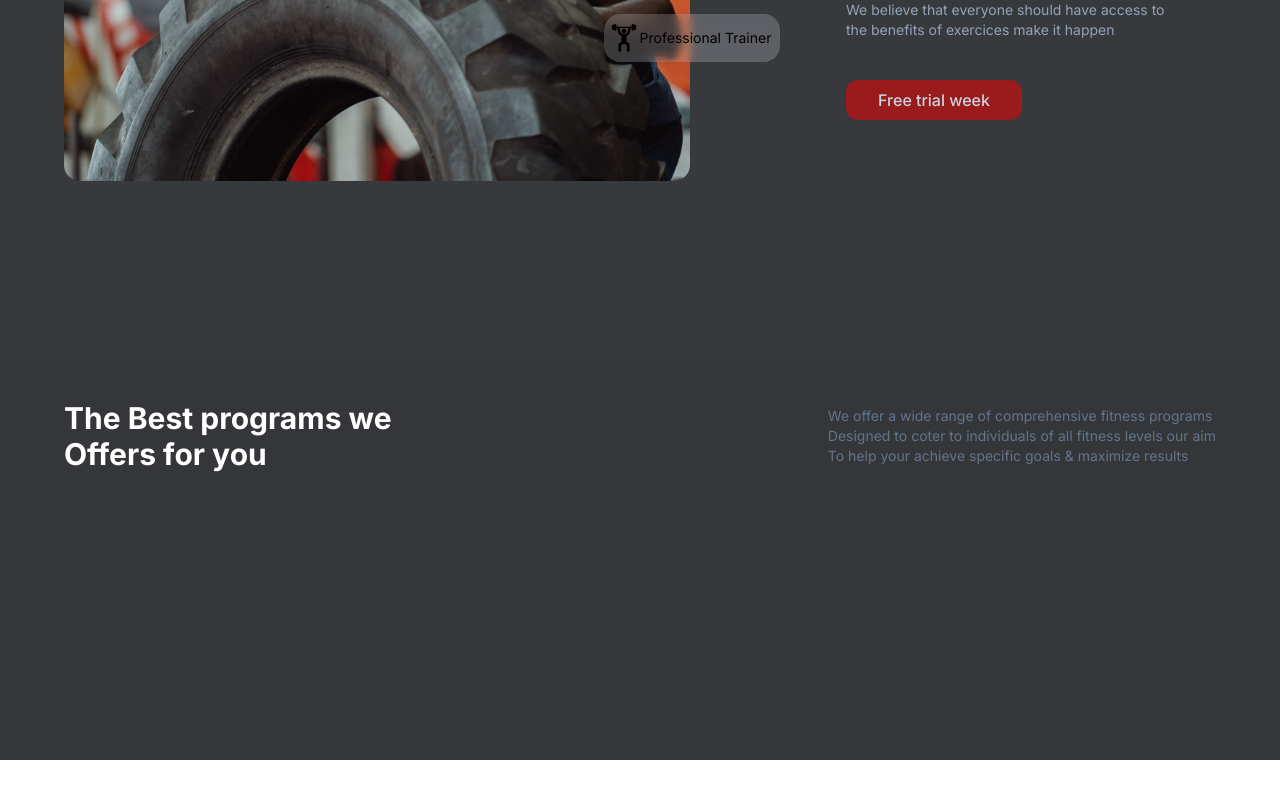
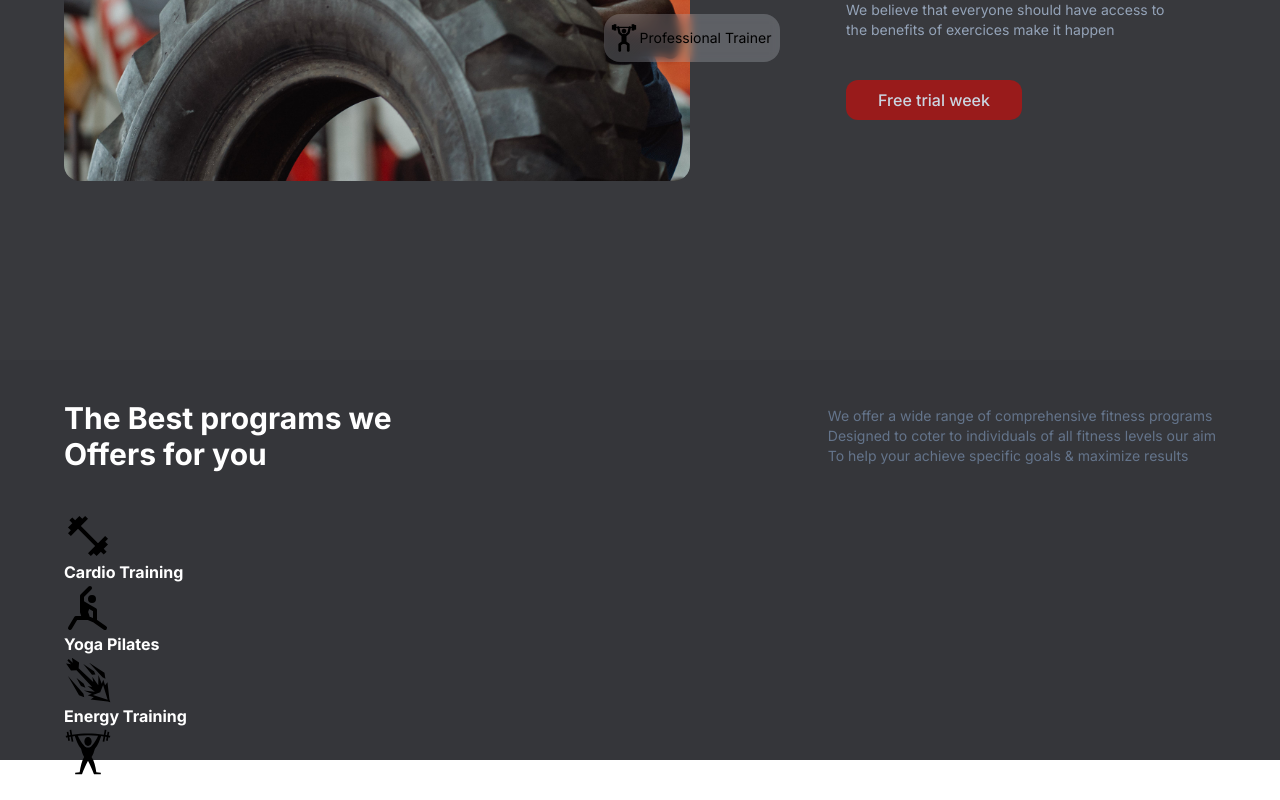
Before and after one commit to tchasinga/gym-rooms, a Next.js app: page / in a window 1280 px wide. Shown: the part 1316-2116 px from the top of the page. Before the commit the page ends 2076 px from the top, so only its background shows below. Built offline with nearby package versions, Linux system fonts and the light colour scheme.

Commit message:
New code is now added

```diff
--- a/src/app/components/BestOffer.jsx
+++ b/src/app/components/BestOffer.jsx
@@ -1,4 +1,6 @@
+"use client"
 import React from 'react'
+import { myObject } from '../projects/mygridsysten'
 
 export default function BestOffer() {
   return (
@@ -16,10 +18,21 @@ export default function BestOffer() {
          </div>
       </div>
 
-      <div className='myfirstgrid'>
-
-
-
+      <div className=''>
+        <div className=' mt-10 myfirstgrid'>
+          {myObject.map((item, index) => {
+            return (
+              <div key={index} className=''>
+                <div className='text-5xl'>
+                  {item.icon}
+                </div>
+                <div className=''>
+                  <h1 className='text-white text-1xl font-bold'>{item.title}</h1>
+                </div>
+              </div>
+            )
+          })}
+        </div>
       </div>
 
   </div>
--- a/src/app/globals.css
+++ b/src/app/globals.css
@@ -68,10 +68,10 @@ section:nth-child(1){
   background: #35363A;
 }
 
-/* .myfirstgrid{
+.myfirstgrid{
   display: grid;
   grid-template-columns: repeat(autofit, minmax(300px, 1fr));
-} */
+}
 
 
 
--- a/src/app/projects/mygridsysten.jsx
+++ b/src/app/projects/mygridsysten.jsx
@@ -10,24 +10,28 @@ export const myObject = [
         icon: <MdOutlineFitnessCenter />,
         title: "Cardio Training",
         text: "Our trainers will design that a progressive workout plans that proper achive gains strength",
+        learn : 'Learn More',
         arrow : <IoIosArrowRoundForward />
     },
     {
         icon: <GrYoga />,
         title: "Yoga Pilates",
         text: "This program combines yoga with cardio & strength training to help you lose weight & tone up",
+        learn : 'Learn More',
         arrow : <IoIosArrowRoundForward />
     },
     {
         icon: <GiEnergyArrow />,
         title: "Energy Training",
         text: "For those looking to increase strength build lean muscle , our strength & muscle",
+        learn : 'Learn More',
         arrow : <IoIosArrowRoundForward />
     },
     {
         icon: <GiWeightLiftingUp />,
         title: "Body Building",
         text: "Our weight loss program is a combination of cardio & strength training to help you burn fat & tone up",
+        learn : 'Learn More',
         arrow : <IoIosArrowRoundForward />
     },
 ]
```
